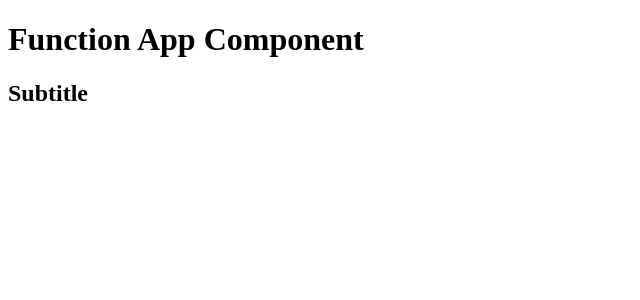
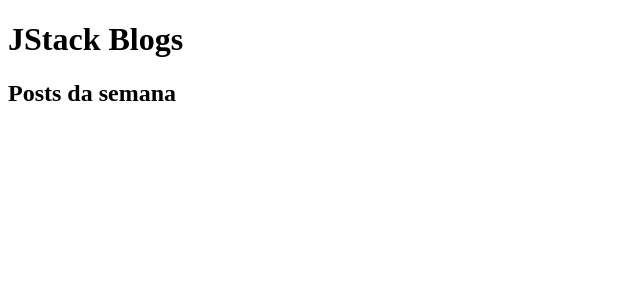
Before and after one commit to athena272/js-stack, a React app in the folder 01-fundamentos-react/: page / in a window 1280 px wide. Shown: the top 300 px of the page, without its empty margins (0-640 px from the left). Built offline with nearby package versions, Linux system fonts and the light colour scheme.

Commit message:
Update App.js

```diff
--- a/01-fundamentos-react/src/App.js
+++ b/01-fundamentos-react/src/App.js
@@ -1,10 +1,14 @@
 import React from 'react'
 
+
+const postOfWeek = 'Posts da semana'
+
+// Render -> Renderizar
 export function App() {
     return (
         <React.Fragment>
-            <h1>Function App Component</h1>
-            <h2>Subtitle</h2>
+            <h1>JStack Blogs</h1>
+            <h2>{postOfWeek}</h2>
         </React.Fragment>
     )
 }
```
